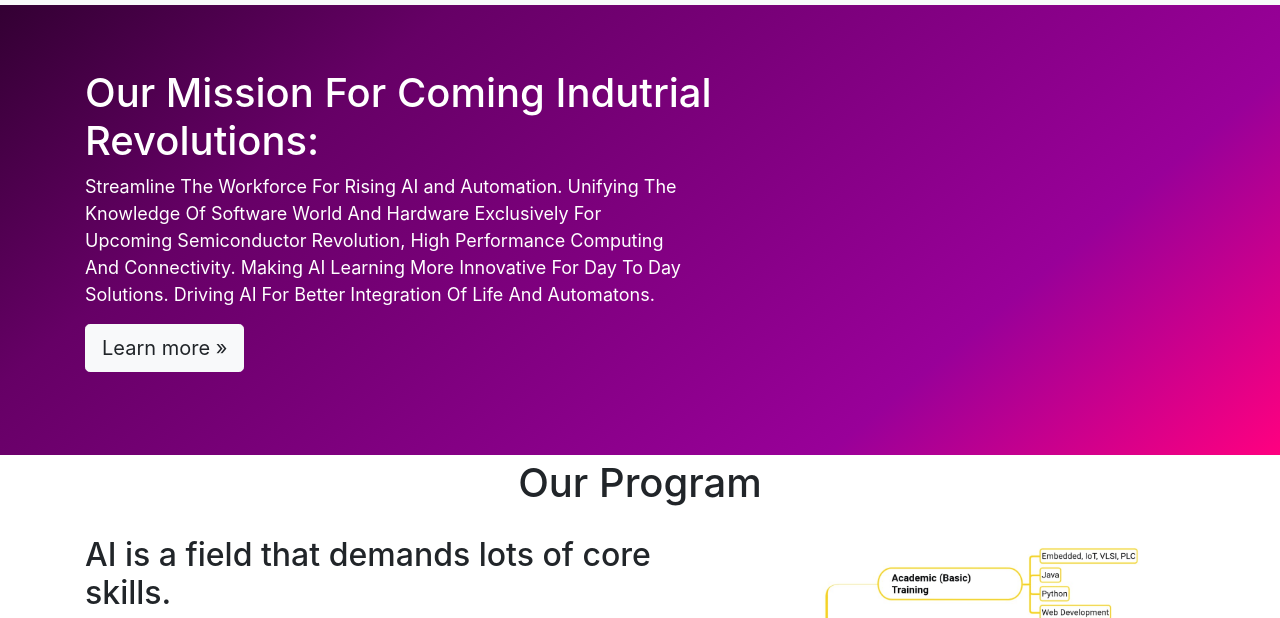
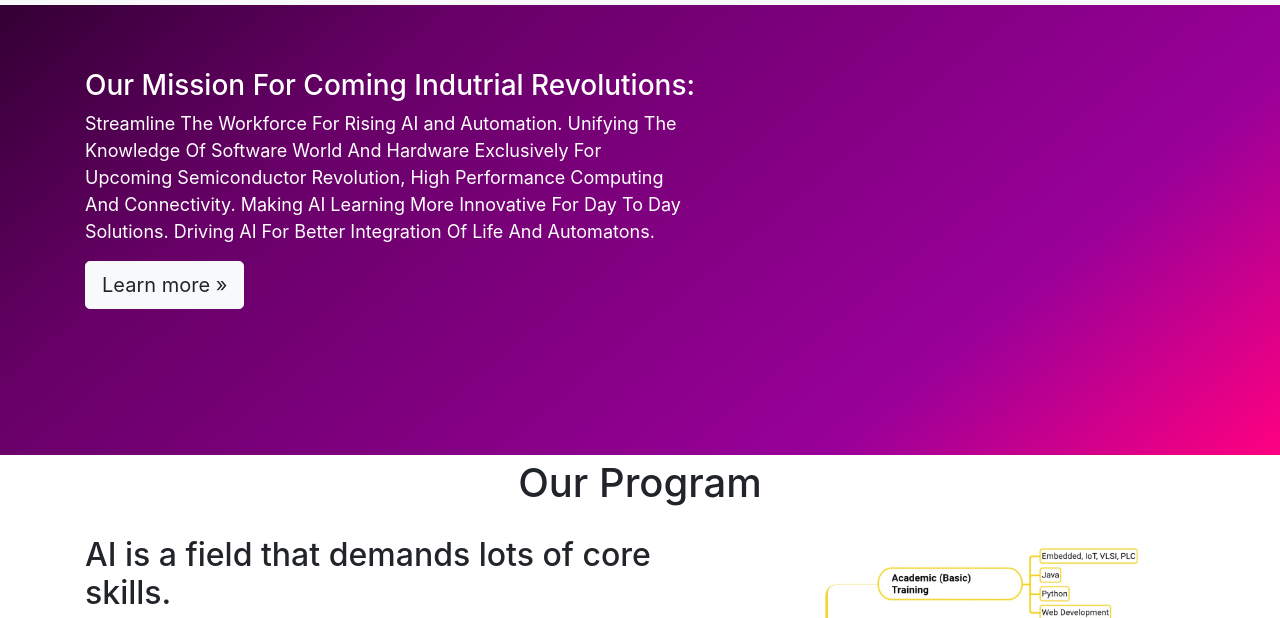
Before and after one commit to praveenbhardwaj/atributeai, a plain HTML site: page index.html in a window 1280 px wide. Shown: the part 112-730 px from the top of the page. Drawn offline with nearby package versions, Linux system fonts and the light colour scheme.

Commit message:
Add files via upload

```diff
--- a/index.html
+++ b/index.html
@@ -84,7 +84,7 @@
 
   <div class="jumbotron header" style=" margin-bottom: 0px; border-radius: 0px;">
     <div class="container content">
-      <h1 class="display-5" style="max-width: 700px;">Our Mission For Coming Indutrial Revolutions:</h1>
+      <h3 class="display-5" style="max-width: 700px;">Our Mission For Coming Indutrial Revolutions:</h3>
       <p class="para" style="max-width: 600px;">Streamline The Workforce For Rising AI and Automation.
         Unifying The Knowledge Of Software World And Hardware
         Exclusively For Upcoming Semiconductor Revolution, High Performance Computing
```
